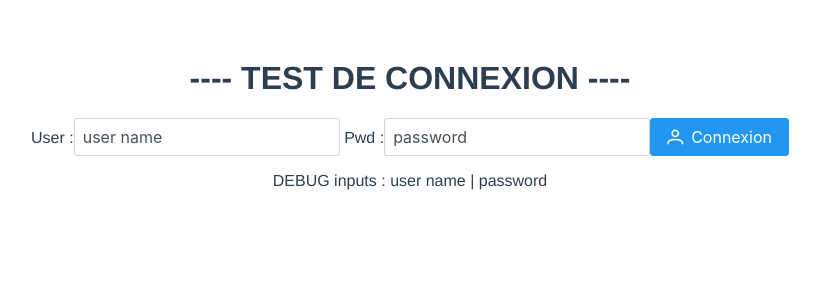
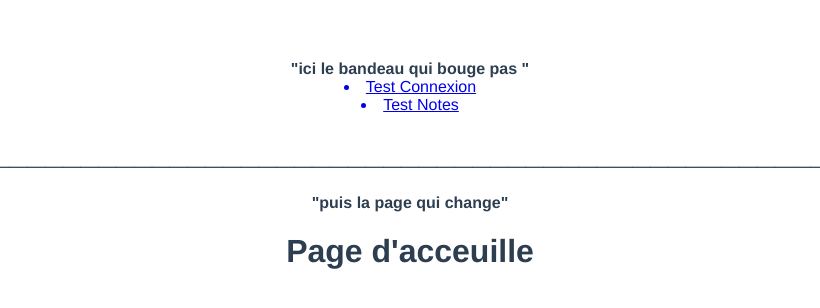
Before and after one commit to Kmy22/pokeshop, a Vue app: page / in a window 1280 px wide. Shown: the top 308 px of the page, without its empty margins (230-1050 px from the left). Built offline with nearby package versions, Linux system fonts and the light colour scheme.

Commit message:
ajout du router !

```diff
--- a/package.json
+++ b/package.json
@@ -14,11 +14,13 @@
     "primeicons": "^5.0.0",
     "primevue": "^3.11.1",
     "vue": "^3.2.29",
+    "vue-router": "^4.0.12",
     "vulidate": "^0.2.3"
   },
   "devDependencies": {
     "@vue/cli-plugin-babel": "~4.5.0",
     "@vue/cli-plugin-eslint": "~4.5.0",
+    "@vue/cli-plugin-router": "~4.5.0",
     "@vue/cli-service": "~4.5.0",
     "@vue/compiler-sfc": "^3.0.0",
     "babel-eslint": "^10.1.0",
--- a/src/App.vue
+++ b/src/App.vue
@@ -1,16 +1,20 @@
 <template>
  <div>
    <!-- header -->
+   <b>"ici le bandeau qui bouge pas "</b>
+   <router-link to="/TestConnexion"><li> Test Connexion </li> </router-link>
+   <router-link to="/TestNotes">  <li>Test Notes</li> </router-link>
+   <h1>_______________________________________________________________</h1>
+   <b>"puis la page qui change"</b>
   <!-- pages routée -->
+ <router-view/>
  </div>
 </template>
 
 
 <script>
-
 export default {
 }
-
 </script>
 
 
--- /dev/null
+++ b/src/router/index.js
@@ -0,0 +1,29 @@
+import { createRouter, createWebHashHistory } from 'vue-router'
+import Home from '../vues/Home.vue'
+import TestConnexion from '../vues/TestConnexion.vue'
+import TestNotes from '../vues/TestNotes.vue'
+
+const routes = [
+  {
+    path: '/',
+    name: 'Home',
+    component: Home
+  },
+  {
+    path: '/TestConnexion',
+    name: 'TestConnexion',
+    component: TestConnexion
+  },
+  {
+    path: '/TestNotes',
+    name: 'TestNotes',
+    component: TestNotes
+  }
+]
+
+const router = createRouter({
+  history: createWebHashHistory(),
+  routes
+})
+
+export default router
--- /dev/null
+++ b/src/views/About.vue
@@ -0,0 +1,5 @@
+<template>
+  <div class="about">
+    <h1>This is an about page</h1>
+  </div>
+</template>
--- /dev/null
+++ b/src/views/Home.vue
@@ -0,0 +1,18 @@
+<template>
+  <div class="home">
+    <img alt="Vue logo" src="../assets/logo.png">
+    <HelloWorld msg="Welcome to Your Vue.js App"/>
+  </div>
+</template>
+
+<script>
+// @ is an alias to /src
+import HelloWorld from '@/components/HelloWorld.vue'
+
+export default {
+  name: 'Home',
+  components: {
+    HelloWorld
+  }
+}
+</script>
--- /dev/null
+++ b/src/vues/Home.vue
@@ -0,0 +1,14 @@
+ <template>
+      <h1> Page d'acceuille </h1>
+</template>
+
+
+ <script>
+ export default {
+
+ }
+ </script>
+
+ <style>
+
+ </style>
--- a/src/vues/TestNotes.vue
+++ b/src/vues/TestNotes.vue
@@ -31,6 +31,8 @@ export default defineComponent({
   }
 })
 
+
+
 </script>
 
 <style>
```
Also changed, not shown: src/main.js (+4 -10 lines), 1 other file (tests, documents, lock files or other folders).
